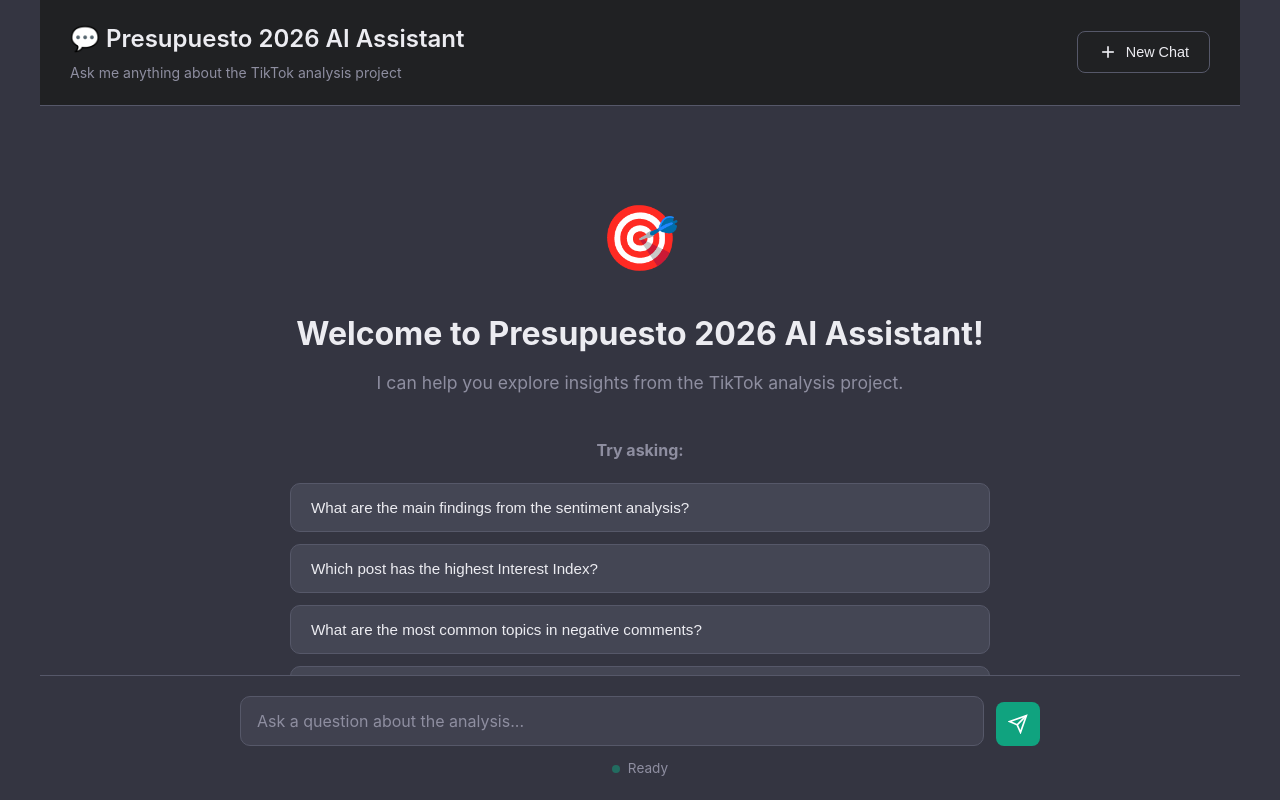
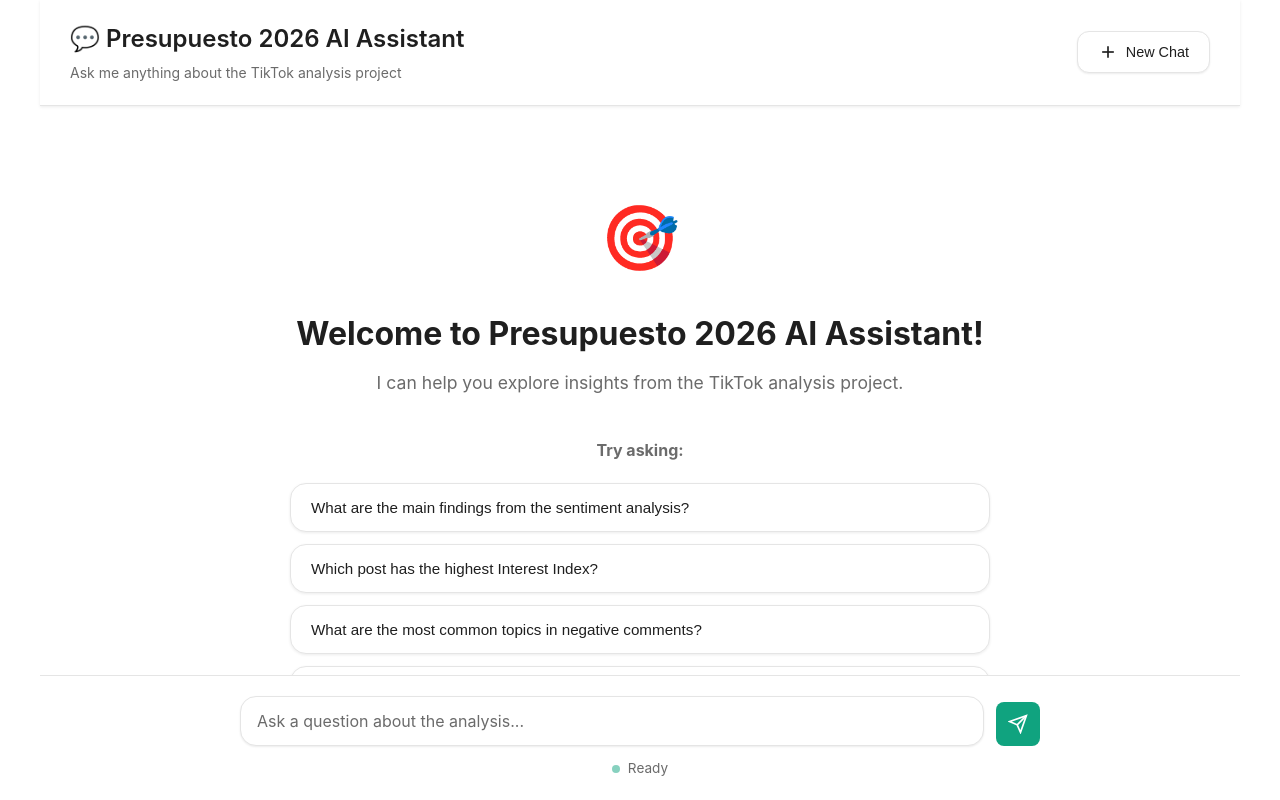
Before and after one commit to olivoe/presupuesto-2026-chat, a plain HTML site: page public/index.html in a window 1280 px wide. Drawn offline with nearby package versions, Linux system fonts and the light colour scheme.

Commit message:
Update UI: White background with modern curved gray design

```diff
--- a/public/styles.css
+++ b/public/styles.css
@@ -9,16 +9,16 @@
 :root {
     --primary-color: #10a37f;
     --primary-hover: #0d8f6f;
-    --bg-primary: #343541;
-    --bg-secondary: #444654;
-    --bg-tertiary: #202123;
-    --text-primary: #ececf1;
-    --text-secondary: #8e8ea0;
-    --border-color: #565869;
-    --user-message-bg: #343541;
-    --assistant-message-bg: #444654;
-    --input-bg: #40414f;
-    --shadow: rgba(0, 0, 0, 0.3);
+    --bg-primary: #ffffff;
+    --bg-secondary: #f7f7f8;
+    --bg-tertiary: #ececf1;
+    --text-primary: #1f1f1f;
+    --text-secondary: #6b6b6b;
+    --border-color: #e5e5e5;
+    --user-message-bg: #ffffff;
+    --assistant-message-bg: #f7f7f8;
+    --input-bg: #ffffff;
+    --shadow: rgba(0, 0, 0, 0.08);
 }
 
 body {
@@ -38,12 +38,13 @@
 
 /* Header */
 .header {
-    background-color: var(--bg-tertiary);
+    background-color: var(--bg-primary);
     border-bottom: 1px solid var(--border-color);
     padding: 20px 30px;
     display: flex;
     justify-content: space-between;
     align-items: center;
+    box-shadow: 0 1px 3px var(--shadow);
 }
 
 .header-content h1 {
@@ -58,21 +59,23 @@
 }
 
 .new-chat-btn {
-    background-color: transparent;
+    background-color: var(--bg-primary);
     border: 1px solid var(--border-color);
     color: var(--text-primary);
     padding: 10px 20px;
-    border-radius: 8px;
+    border-radius: 12px;
     cursor: pointer;
     display: flex;
     align-items: center;
     gap: 8px;
     font-size: 0.9rem;
     transition: all 0.2s;
+    box-shadow: 0 1px 2px var(--shadow);
 }
 
 .new-chat-btn:hover {
     background-color: var(--bg-secondary);
+    box-shadow: 0 2px 4px var(--shadow);
 }
 
 /* Chat Container */
@@ -119,21 +122,24 @@
 .example-btn {
     display: block;
     width: 100%;
-    background-color: var(--bg-secondary);
+    background-color: var(--bg-primary);
     border: 1px solid var(--border-color);
     color: var(--text-primary);
     padding: 15px 20px;
     margin-bottom: 12px;
-    border-radius: 10px;
+    border-radius: 16px;
     cursor: pointer;
     text-align: left;
     transition: all 0.2s;
     font-size: 0.95rem;
+    box-shadow: 0 1px 3px var(--shadow);
 }
 
 .example-btn:hover {
-    background-color: var(--bg-tertiary);
+    background-color: var(--bg-secondary);
     border-color: var(--primary-color);
+    box-shadow: 0 2px 6px var(--shadow);
+    transform: translateY(-1px);
 }
 
 /* Message Styles */
@@ -309,7 +315,7 @@
     flex: 1;
     background-color: var(--input-bg);
     border: 1px solid var(--border-color);
-    border-radius: 10px;
+    border-radius: 16px;
     padding: 14px 16px;
     color: var(--text-primary);
     font-size: 1rem;
@@ -317,12 +323,14 @@
     resize: none;
     max-height: 200px;
     min-height: 24px;
-    transition: border-color 0.2s;
+    transition: all 0.2s;
+    box-shadow: 0 1px 2px var(--shadow);
 }
 
 #userInput:focus {
     outline: none;
     border-color: var(--primary-color);
+    box-shadow: 0 2px 8px var(--shadow);
 }
 
 #userInput::placeholder {
```
